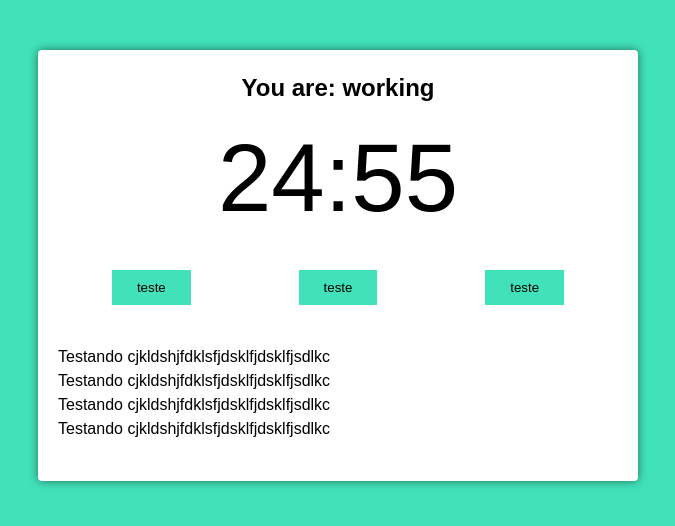
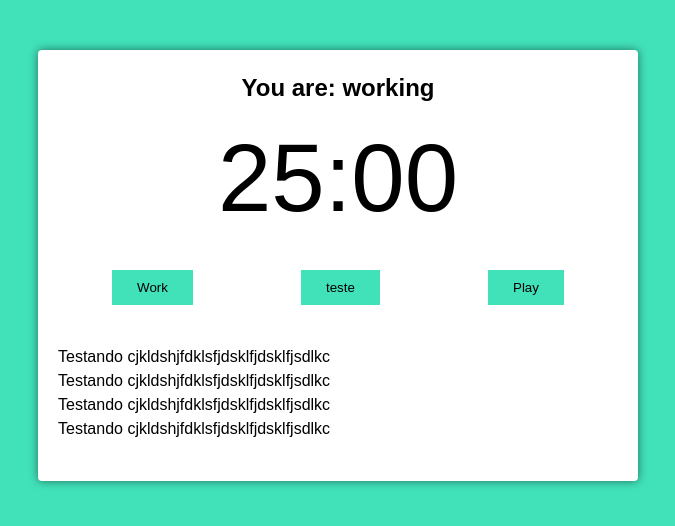
Before and after one commit to DanielGaiguer/typescript-pomodoro-react, a React (Vite) app: page / in a window 1280 px wide. Shown: the top 526 px of the page, without its empty margins (302-977 px from the left). Built offline with nearby package versions, Linux system fonts and the light colour scheme.

Commit message:
Add buttons work and pause/play

```diff
--- a/src/components/pomodoro-timer.tsx
+++ b/src/components/pomodoro-timer.tsx
@@ -1,4 +1,4 @@
-import React, { type JSX } from 'react';
+import React, { useEffect, type JSX } from 'react';
 import { useInterval } from '../hooks/use-interval';
 import { Button } from './button';
 import { Timer } from './timer';
@@ -12,10 +12,25 @@ interface Props {
 
 export function PomodoroTimer(props: Props): JSX.Element {
   const [mainTime, setMainTime] = React.useState(props.pomodoroTime);
+  const [timeCounting, setTimeCounting] = React.useState(false);
+  const [working, setWorking] = React.useState(false);
 
-  useInterval(() => {
-    setMainTime(mainTime - 1);
-  }, 1000);
+  // Toda vez que Work mudar, isso ira ser executado
+  useEffect(() => {
+    if (working) document.body.classList.add('working');
+  }, [working]);
+
+  useInterval(
+    () => {
+      setMainTime(mainTime - 1);
+    },
+    timeCounting ? 1000 : null,
+  );
+
+  const configureWork = () => {
+    setTimeCounting(true);
+    setWorking(true);
+  };
 
   return (
     <div className="pomodoro">
@@ -23,9 +38,12 @@ export function PomodoroTimer(props: Props): JSX.Element {
       <Timer mainTime={mainTime} />
 
       <div className="controls">
+        <Button text="Work" onClick={() => configureWork()}></Button>
         <Button text="teste" onClick={() => console.log(1)}></Button>
-        <Button text="teste" onClick={() => console.log(1)}></Button>
-        <Button text="teste" onClick={() => console.log(1)}></Button>
+        <Button
+          text={timeCounting ? 'Pause' : 'Play'}
+          onClick={() => setTimeCounting(!timeCounting)} // Vai fazer um toogle no TimeCounting
+        ></Button>
       </div>
 
       <div className="details">
```
